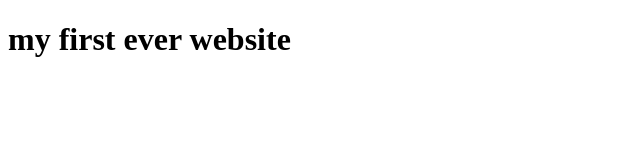
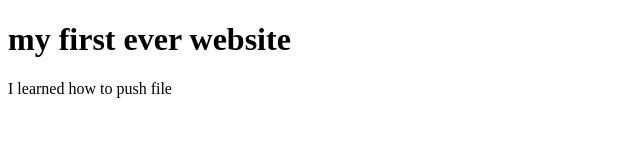
Before and after one commit to developer-shamim/my-websites, a plain HTML site: page index.html in a window 1280 px wide. Shown: the whole page, without its empty margins (0-640 px from the left). Drawn offline with Linux system fonts and the light colour scheme.

Commit message:
loearned how to push

```diff
--- a/index.html
+++ b/index.html
@@ -6,6 +6,6 @@
     </Head>
     <body>
         <h1>my first ever website</h1>
-
+        <p>I learned how to push file</p>
     </body>
     </html>
```
